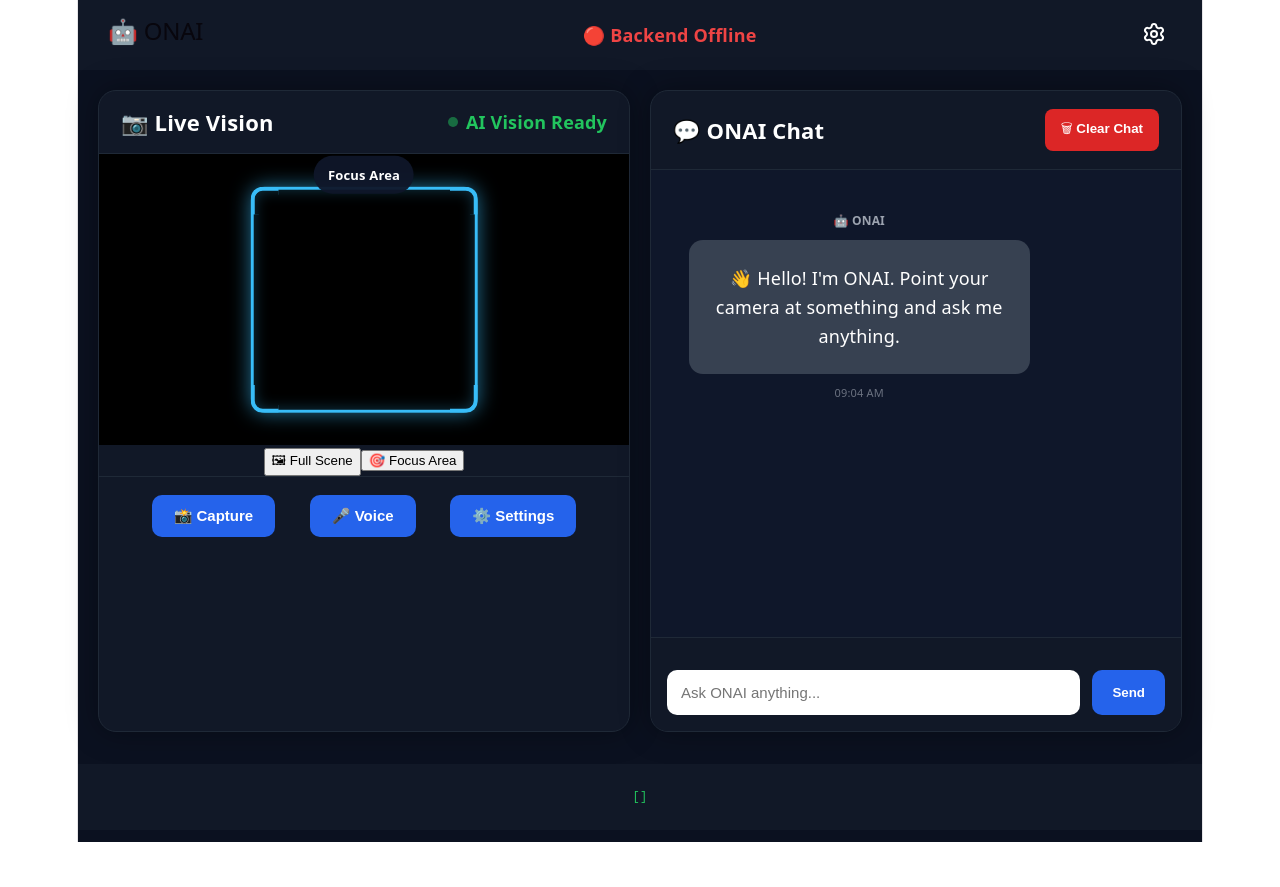
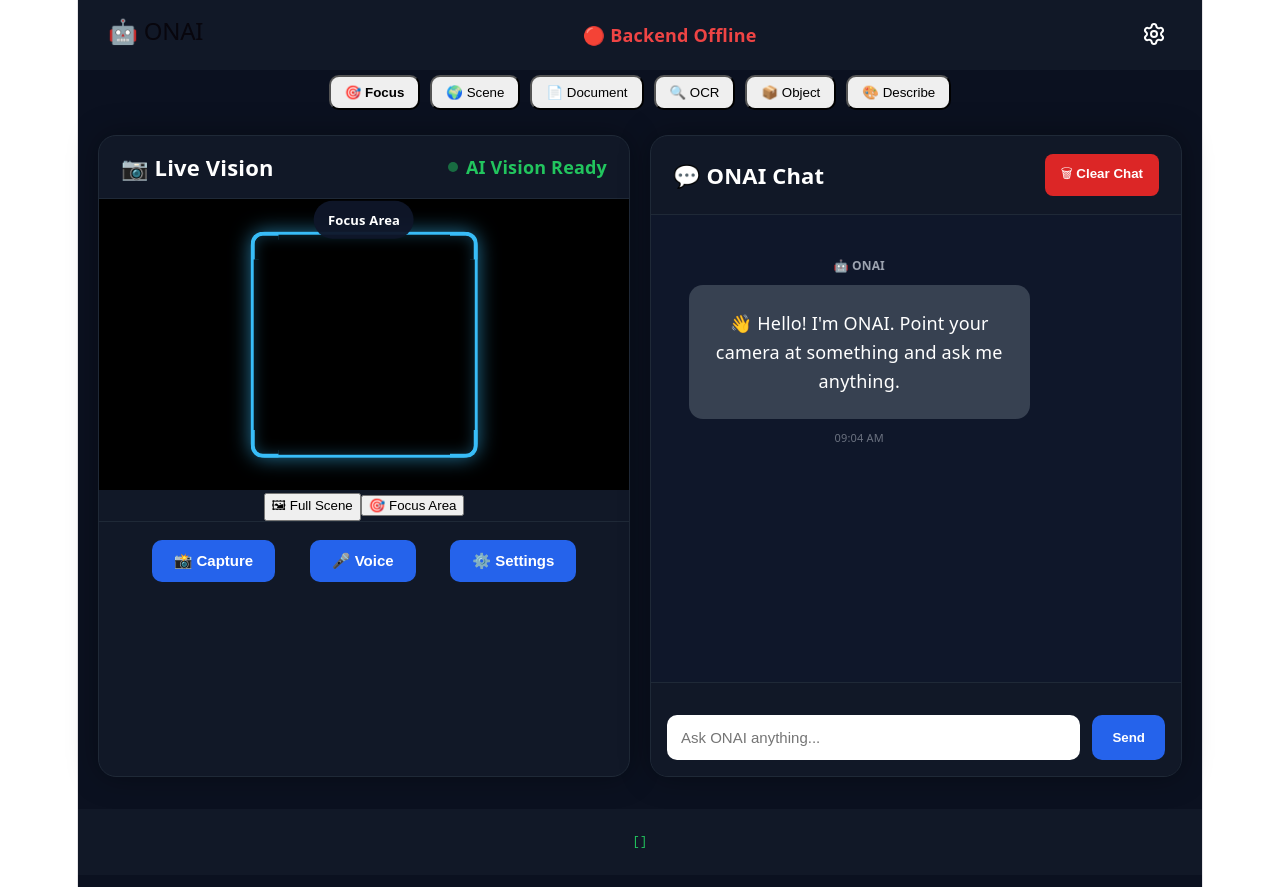
Before and after one commit to Nash6643/ONAI, a React (Vite) app in the folder frontend/: page / in a window 1280 px wide. Before the commit the page ends 842 px from the top, so only its background shows below. Built offline with nearby package versions, Linux system fonts and the light colour scheme; no server answers.

Commit message:
Finish Sprint 10.3 - Vision mode selector

```diff
--- /dev/null
+++ b/frontend/src/components/VisionModeSelector.tsx
@@ -0,0 +1,109 @@
+import { useVisionSettings } from "../context/VisionSettingsContext";
+
+import type { VisionMode } from "../types/visionMode";
+
+
+const modes: {
+    id: VisionMode;
+    label: string;
+    icon: string;
+}[] = [
+
+    {
+        id: "focus",
+        label: "Focus",
+        icon: "🎯"
+    },
+
+    {
+        id: "scene",
+        label: "Scene",
+        icon: "🌍"
+    },
+
+    {
+        id: "document",
+        label: "Document",
+        icon: "📄"
+    },
+
+    {
+        id: "ocr",
+        label: "OCR",
+        icon: "🔍"
+    },
+
+    {
+        id: "object",
+        label: "Object",
+        icon: "📦"
+    },
+
+    {
+        id: "describe",
+        label: "Describe",
+        icon: "🎨"
+    }
+
+];
+
+
+export default function VisionModeSelector(){
+
+    const {
+        mode,
+        setMode
+    } = useVisionSettings();
+
+
+
+    return (
+
+        <div>
+
+            {
+                modes.map((item)=>(
+
+                    <button
+
+                        key={item.id}
+
+                        onClick={() =>
+                            setMode(item.id)
+                        }
+
+                        style={{
+
+                            padding:"8px 14px",
+
+                            margin:"5px",
+
+                            borderRadius:"10px",
+
+                            cursor:"pointer",
+
+                            fontWeight:
+                            mode === item.id
+                            ? "bold"
+                            : "normal"
+
+                        }}
+
+                    >
+
+                        {item.icon}
+
+                        {" "}
+
+                        {item.label}
+
+                    </button>
+
+                ))
+            }
+
+        </div>
+
+    );
+
+}
--- a/frontend/src/components/camera/CameraPanel.tsx
+++ b/frontend/src/components/camera/CameraPanel.tsx
@@ -81,7 +81,7 @@ const CameraPanel = forwardRef<CameraHandle>((_, ref) => {
 
       if (!image) return null;
 
-      if (mode === "full") {
+      if (mode === "scene") {
         return image;
       }
 
@@ -158,8 +158,8 @@ const CameraPanel = forwardRef<CameraHandle>((_, ref) => {
 
       <div className={styles.modeBar}>
         <button
-          onClick={() => setMode("full")}
-          className={mode === "full" ? styles.activeMode : styles.modeButton}
+          onClick={() => setMode("scene")}
+          className={mode === "scene" ? styles.activeMode : styles.modeButton}
         >
           🖼 Full Scene
         </button>
--- a/frontend/src/pages/Home.tsx
+++ b/frontend/src/pages/Home.tsx
@@ -3,6 +3,7 @@ import { buildPrompt } from "../utils/promptBuilder";
 import { extractObjectName } from "../utils/extractObjectName";
 import { buildVisionContext } from "../utils/visionContextBuilder";
 import useVoice from "../hooks/useVoice";
+import { useVisionSettings } from "../context/VisionSettingsContext";
 
 import styles from "../styles/Home.module.css";
 
@@ -15,6 +16,7 @@ import useChat from "../hooks/useChat";
 import useConversation from "../hooks/useConversation";
 import useVisionMemory from "../hooks/useVisionMemory";
 
+import VisionModeSelector from "../components/VisionModeSelector";
 import { analyzeImage } from "../services/vision";
 import { useVision } from "../context/VisionContext";
 
@@ -31,7 +33,7 @@ export default function Home() {
 
   // Vision Context
   const { latestFrame, setLatestFrame } = useVision();
-
+  const { mode } = useVisionSettings();
 
   //Speech recognition
   const {
@@ -93,13 +95,17 @@ export default function Home() {
 
       const visionContext = buildVisionContext(memory);
 
-      const enhancedPrompt = `
-      ${buildPrompt(history, prompt)}
+        const enhancedPrompt = `
+    ${buildPrompt(
+      history,
+      prompt,
+      mode
+    )}
 
-      ----------------------------------
+    ----------------------------------
 
-      ${visionContext}
-      `;
+    ${visionContext}
+    `;
 
       setProcessingStage("thinking");
 
@@ -149,8 +155,11 @@ export default function Home() {
   }
 
   return (
-    <div className={styles.page}>
+      <div className={styles.page}>
+
       <Navbar />
+
+      <VisionModeSelector />
 
       <main className={styles.main}>
         <section className={styles.left}>
--- a/frontend/src/utils/promptBuilder.ts
+++ b/frontend/src/utils/promptBuilder.ts
@@ -1,13 +1,16 @@
 import type { ConversationTurn } from "../types/conversation";
+import type { VisionMode } from "../types/visionMode";
+
 import { AI_CONFIG } from "../config/ai";
 import { isFollowUpQuestion } from "./questionClassifier";
+import { buildVisionInstructions } from "./visionPrompt";
 
 export function buildPrompt(
   history: ConversationTurn[],
-  currentPrompt: string
+  currentPrompt: string,
+  mode: VisionMode
 ): string {
 
-  // Decide whether previous conversation should be included.
   const includeHistory =
     history.length > 0 &&
     isFollowUpQuestion(currentPrompt);
@@ -34,6 +37,14 @@ ${turn.response}
 You are ${AI_CONFIG.assistantName}.
 
 You are a professional real-time multimodal AI assistant.
+
+--------------------------------------------------
+
+# CURRENT VISION MODE
+
+${buildVisionInstructions(mode)}
+
+--------------------------------------------------
 
 You analyse:
 
--- /dev/null
+++ b/frontend/src/utils/visionPrompt.ts
@@ -0,0 +1,62 @@
+import type { VisionMode } from "../types/visionMode";
+
+
+
+export function buildVisionInstructions(
+  mode: VisionMode
+): string {
+
+  switch (mode) {
+
+    case "focus":
+      return `
+Focus primarily on the object inside the guide box.
+
+Use the surrounding scene only as supporting context.
+`;
+
+    case "scene":
+      return `
+Describe everything visible in the scene.
+
+Prioritise completeness over detail about any single object.
+`;
+
+    case "document":
+      return `
+The user is showing you a document.
+
+Read the document carefully.
+
+Summarise its contents before answering questions.
+`;
+
+    case "ocr":
+      return `
+Extract every piece of visible text.
+
+Do not describe objects unless they help interpret the text.
+`;
+
+    case "object":
+      return `
+Identify the main object.
+
+Explain:
+
+- what it is
+- what it is used for
+- important details
+`;
+
+    case "describe":
+      return `
+Provide a detailed visual description.
+
+Mention colours, shapes, materials, lighting and positioning.
+`;
+
+    default:
+      return "";
+  }
+}
```
Also changed, not shown: frontend/src/types/visionMode.ts (+6 -2 lines).
